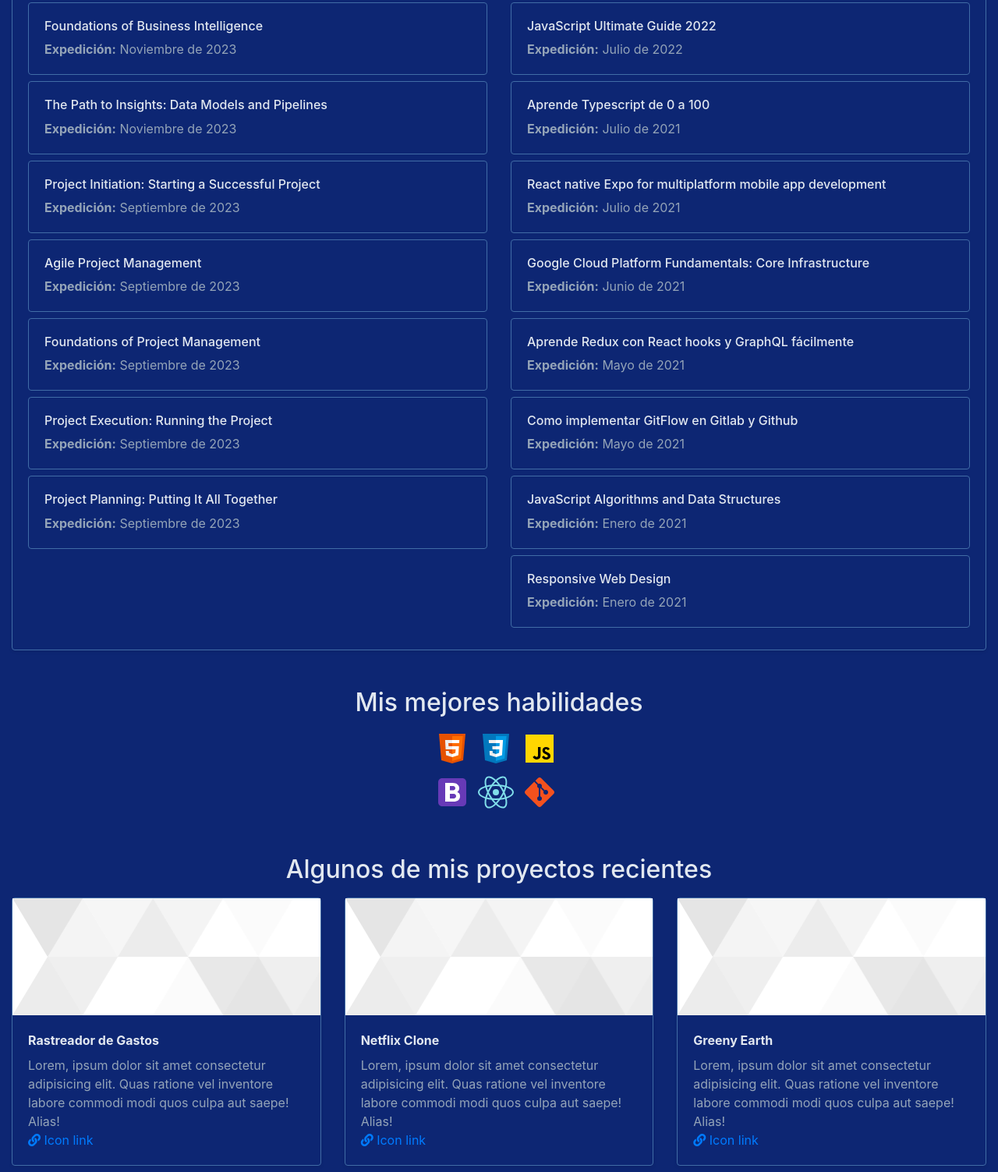
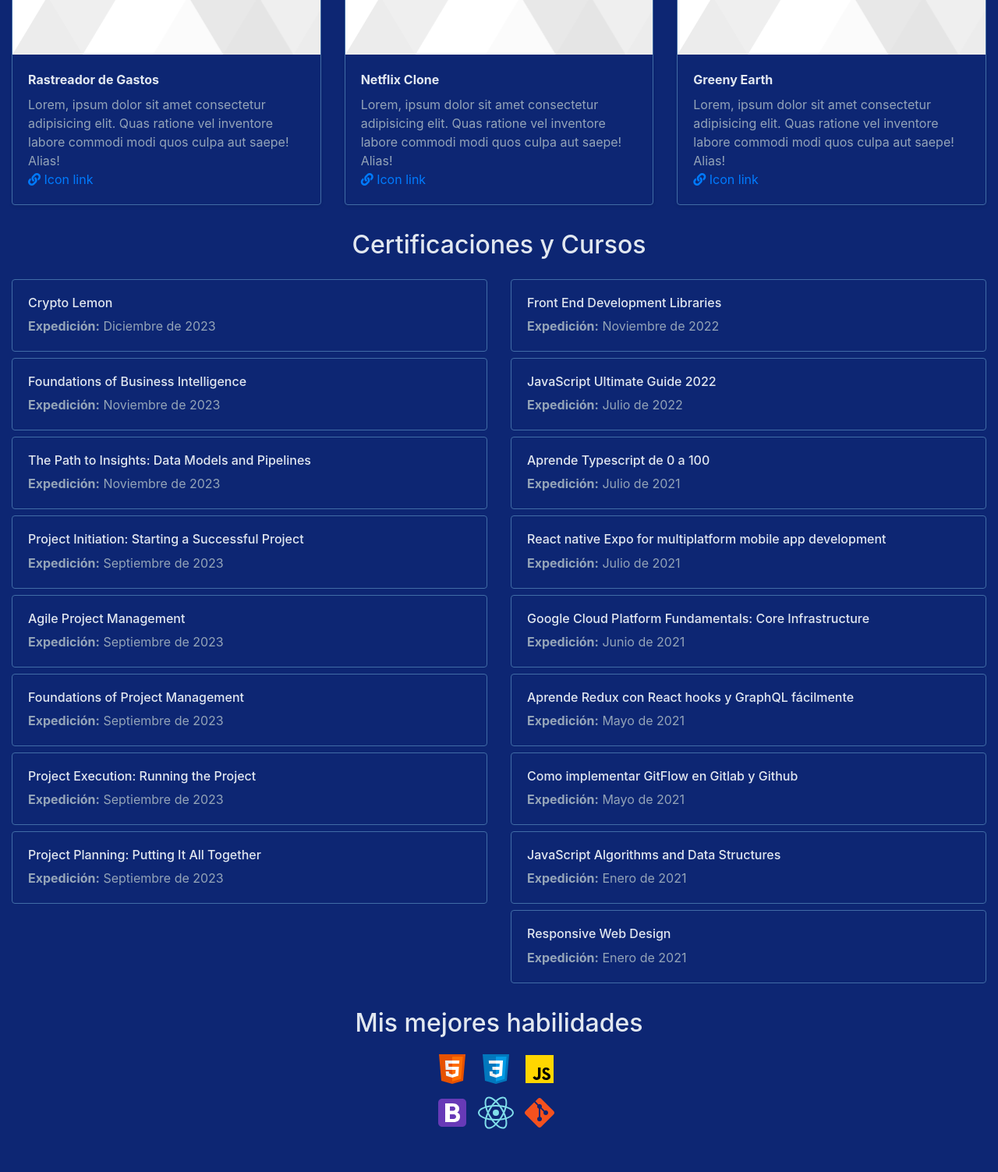
Before and after one commit to nahuelalm/NahuelLopez, a plain HTML site: page index.html in a window 1280 px wide. Shown: the part 725-2228 px from the top of the page at 78% size. After the commit the page ends 2184 px from the top, so only its background shows below. Drawn offline with nearby package versions, Linux system fonts and the light colour scheme.

Commit message:
margenes

```diff
--- a/index.html
+++ b/index.html
@@ -21,6 +21,7 @@
     <div class="burbuja"></div>
     <div class="burbuja"></div>
   </div>
+  <!-- NAVBAR -->
   <nav class="navbar navbar-expand-lg navbar-dark">
     <div class="d-flex align-items-center">
       <img width="40px" height="40px" src="images/nl-logo.png" alt="Nahuel López Logo Image" class="rounded-circle mr-2">
@@ -39,7 +40,8 @@
       </ul>
     </div>
   </nav>
-  <div class=" home-hero ">
+  <!-- IMAGEN + ACERCA DE MI -->
+  <div class="home-hero mb-4 pb-2">
     <div class="row align-items-center mb-5" id="sobremi">
       <div class="col-md-6">
         <div class="img-fluid banner_img">
@@ -47,9 +49,7 @@
         </div>
       </div>
       <div class="col-md-6">
-        <div class="shadow-sm card">
-          <div class="card-body">
-            <div class="card-title font-weight-bold">Sobre Mí</div>
+        <h2 class="text-center mb-4">Sobre Mí</h2>
         <div class="card-text">
           Soy Nahuel López Molinari, un desarrollador frontend con formación en Tecnología en Computación por la
           Universidad de la República.
@@ -67,13 +67,68 @@
       </div>
     </div>
   </div>
+  <!-- PROYECTOS -->
+  <div class="row animate-on-scroll mb-4" id="proyectos">
+    <div class="col-12">
+      <h2 class="text-center mb-4">Proyectos(wip)</h2>
+    </div>
+    <!-- Aquí van los proyectos -->
+    <div class="col-md-4 mb-2">
+      <div class="shadow-sm card">
+        <img src="images/background.svg" alt="rastreador-de-gastos" loading="lazy" class="img-fluid" />
+        <div class="card-body">
+          <div class="card-title font-weight-bold">Rastreador de Gastos</div>
+          <div class="card-text">
+            Lorem, ipsum dolor sit amet consectetur adipisicing elit. Quas
+            ratione vel inventore labore commodi modi quos culpa aut saepe!
+            Alias!
+          </div>
+          <a class="link-opacity-10-hover" href="#" target="_blank">
+            <i class="fas fa-link"></i>
+            Icon link
+          </a>
         </div>
       </div>
-  <div class="row animate-on-scroll mb-5">
+    </div>
+    <div class="col-md-4 mb-2">
+      <div class="shadow-sm card">
+        <img src="images/background.svg" alt="netflic-clone" loading="lazy" class="img-fluid" />
+        <div class="card-body">
+          <div class="card-title font-weight-bold">Netflix Clone</div>
+          <div class="card-text">
+            Lorem, ipsum dolor sit amet consectetur adipisicing elit. Quas
+            ratione vel inventore labore commodi modi quos culpa aut saepe!
+            Alias!
+          </div>
+          <a class="link-opacity-10-hover" href="#" target="_blank">
+            <i class="fas fa-link"></i>
+            Icon link
+          </a>
+        </div>
+      </div>
+    </div>
+    <div class="col-md-4 mb-2">
+      <div class="shadow-sm card">
+        <img src="images/background.svg" alt="greeny-earth" loading="lazy" class="img-fluid" />
+        <div class="card-body">
+          <div class="card-title font-weight-bold">Greeny Earth</div>
+          <div class="card-text">
+            Lorem, ipsum dolor sit amet consectetur adipisicing elit. Quas
+            ratione vel inventore labore commodi modi quos culpa aut saepe!
+            Alias!
+          </div>
+          <a class="link-opacity-10-hover" href="#" target="_blank">
+            <i class="fas fa-link"></i>
+            Icon link
+          </a>
+        </div>
+      </div>
+    </div>
+  </div>
+  <!-- CERTIFICACIONES -->
+  <div class="row animate-on-scroll mb-4">
     <div class="col-12">
-      <div class="shadow-sm card">
-        <div class="card-body">
-          <h1>Certificaciones y Cursos</h1>
+      <h2 class="text-center mb-4">Certificaciones y Cursos</h2>
       <div class="row">
         <div class="col-lg-6">
           <div class="card mb-2">
@@ -218,9 +273,8 @@
       </div>
     </div>
   </div>
-    </div>
-  </div>
-  <div class="row animate-on-scroll mb-5" id="habilidades">
+  <!-- HABILIDADES -->
+  <div class="row animate-on-scroll" id="habilidades">
     <h2 class="col-12 text-center mb-3">Mis mejores habilidades</h2>
     <div class="col-12 justify-content-center d-flex">
       <img src="icons/icons8-html-5.svg" alt="HTML5" class=" mr-2 mb-2">
@@ -233,64 +287,6 @@
       <img src="icons/icons8-react-native.svg" alt="" loading="lazy" class=" mr-2 mb-2" />
       <img src="icons/icons8-git.svg" alt="" loading="lazy" class=" mr-2 mb-2" />
     </div>
-    <!-- Aquí van más habilidades -->
-  </div>
-  <div class="row animate-on-scroll" id="proyectos">
-    <div class="col-12">
-      <h2 class="text-center mb-3">Algunos de mis proyectos recientes</h2>
-    </div>
-    <!-- Aquí van los proyectos -->
-    <div class="col-md-4 mb-2">
-      <div class="shadow-sm card">
-        <img src="images/background.svg" alt="rastreador-de-gastos" loading="lazy" class="img-fluid" />
-        <div class="card-body">
-          <div class="card-title font-weight-bold">Rastreador de Gastos</div>
-          <div class="card-text">
-            Lorem, ipsum dolor sit amet consectetur adipisicing elit. Quas
-            ratione vel inventore labore commodi modi quos culpa aut saepe!
-            Alias!
-          </div>
-          <a class="link-opacity-10-hover" href="#" target="_blank">
-            <i class="fas fa-link"></i>
-            Icon link
-          </a>
-        </div>
-      </div>
-    </div>
-    <div class="col-md-4 mb-2">
-      <div class="shadow-sm card">
-        <img src="images/background.svg" alt="netflic-clone" loading="lazy" class="img-fluid" />
-        <div class="card-body">
-          <div class="card-title font-weight-bold">Netflix Clone</div>
-          <div class="card-text">
-            Lorem, ipsum dolor sit amet consectetur adipisicing elit. Quas
-            ratione vel inventore labore commodi modi quos culpa aut saepe!
-            Alias!
-          </div>
-          <a class="link-opacity-10-hover" href="#" target="_blank">
-            <i class="fas fa-link"></i>
-            Icon link
-          </a>
-        </div>
-      </div>
-    </div>
-    <div class="col-md-4 mb-2">
-      <div class="shadow-sm card">
-        <img src="images/background.svg" alt="greeny-earth" loading="lazy" class="img-fluid" />
-        <div class="card-body">
-          <div class="card-title font-weight-bold">Greeny Earth</div>
-          <div class="card-text">
-            Lorem, ipsum dolor sit amet consectetur adipisicing elit. Quas
-            ratione vel inventore labore commodi modi quos culpa aut saepe!
-            Alias!
-          </div>
-          <a class="link-opacity-10-hover" href="#" target="_blank">
-            <i class="fas fa-link"></i>
-            Icon link
-          </a>
-        </div>
-      </div>
-    </div>
   </div>
 
   <!-- Scripts al final del body -->
```
Lines whose indentation alone changed are shown as unchanged.
